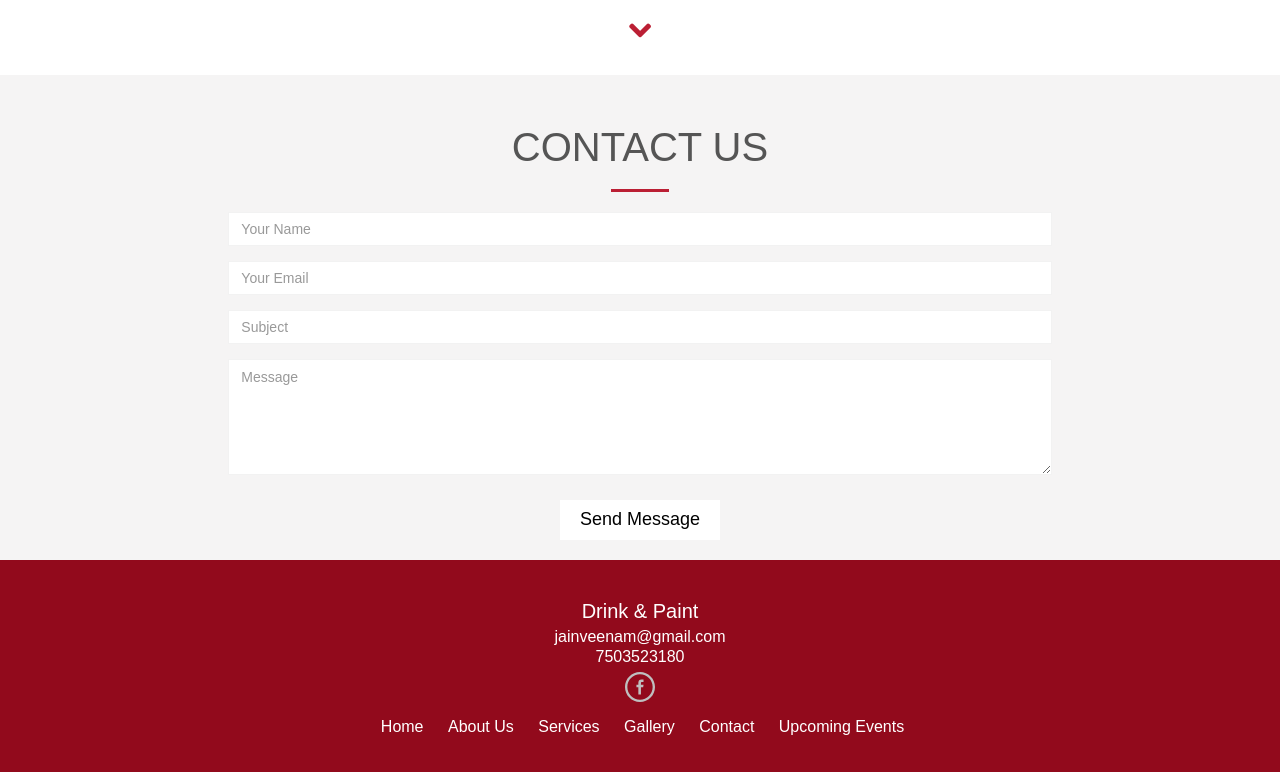
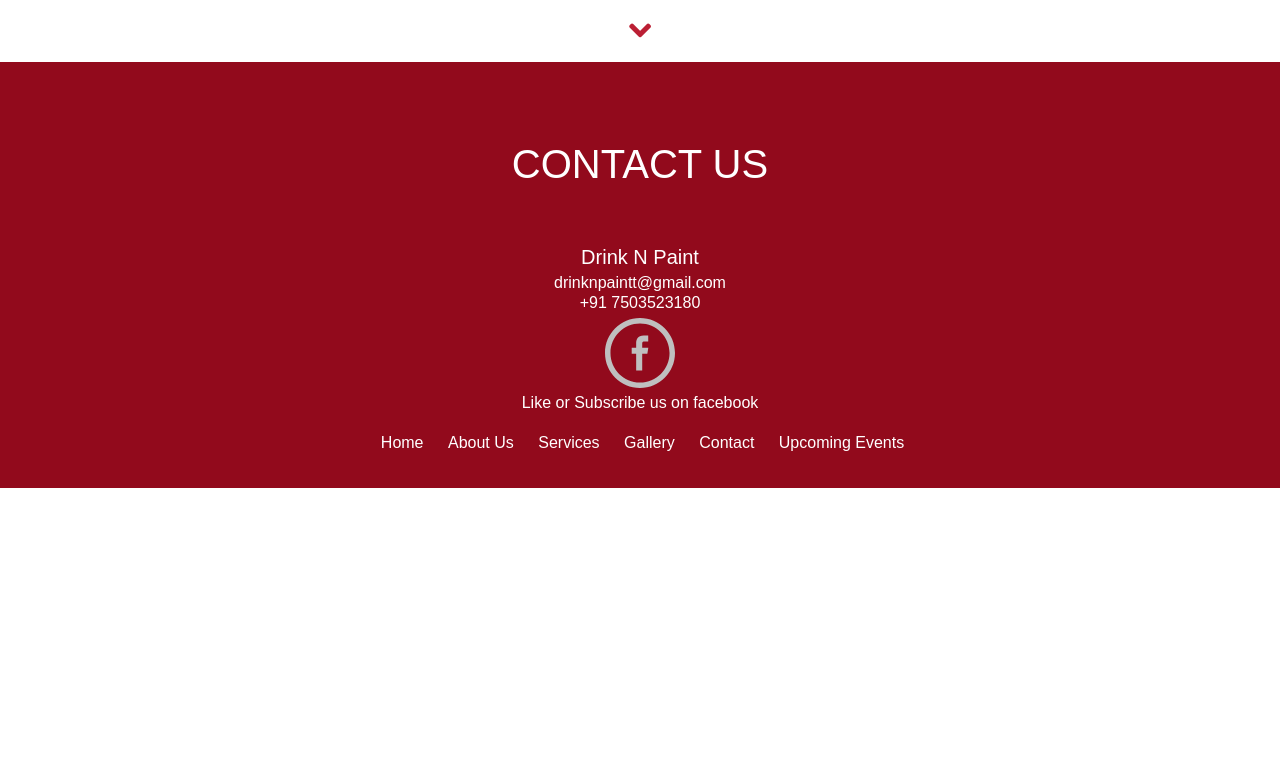
Before and after one commit to nitingupta220/DrinkandPaint, a plain HTML site: page index.html in a window 1280 px wide. Shown: the part 2629-3401 px from the top of the page. After the commit the page ends 3117 px from the top, so only its background shows below. Drawn offline with nearby package versions, Linux system fonts and the light colour scheme; a web font is replaced by a local one.

Commit message:
change the footer and remove the contact section

```diff
--- a/css/style.css
+++ b/css/style.css
@@ -754,10 +754,12 @@ textarea#message {
 }
 
 #footer img {
-    height: 30px;
-    width: 30px;
+    height: 70px;
+    width: 70px;
 }
-
+#footer img:hover {
+    filter: brightness(400%);
+}
 #footer ul {
     margin-top: 20px;
 }
--- a/index.html
+++ b/index.html
@@ -40,6 +40,7 @@
             transform: rotate(-135deg);
             -webkit-transform: rotate(-135deg);
         }
+
     </style>
 
 </head>
@@ -65,7 +66,7 @@
                         <li class="hide_1"><a href="#about">About Us</a></li>
                         <li class="hide_1"><a href="#portfolio">Services</a></li>
                         <li class="hide_1"><a href="#features">Gallery</a></li>
-                        <li class="hide_1"><a href="#contact">Contact</a></li>
+                        <li class="hide_1"><a href="#footer">Contact</a></li>
                         <li class="hide_1"><a href="#" target="_blank">Upcoming Events</a></li>
                     </ul>
                 </div>
@@ -124,9 +125,7 @@
             <div class="row">
                 <div class="col-md-12">
                     <div class="About-1">
-                        Toast your glasses and discover a new creative style of drinking! Combine cocktails of fine drinks with paint and canvas for an unparalleled experience, ending in a pleasant hangover of a newfound talent in you. Come along with your friends, family, soulmate
-                        or anyone to munch on your favorite food, drink your favorite beverage, taste some premium wine, and spread your creativity on canvas with step by step painting instructions from an expert artist, and take home your masterpiece
-                        along with great memories.
+                        Toast your glasses and discover a new creative style of drinking! Combine cocktails of fine drinks with paint and canvas for an unparalleled experience, ending in a pleasant hangover of a newfound talent in you. Come along with your friends, family, soulmate or anyone to munch on your favorite food, drink your favorite beverage, taste some premium wine, and spread your creativity on canvas with step by step painting instructions from an expert artist, and take home your masterpiece along with great memories.
                     </div>
                 </div>
             </div>
@@ -404,56 +403,22 @@
     </section>
     <!--/#portfolio-item-->
 
-    <section id="contact" style="margin-top: 23px; padding: 0 !important">
-        <div class="contact-page" style="padding: 0 !important">
-            <div class="container-fluid">
-                <div class="center">
-                    <div class="col-md-6 col-md-offset-3">
-                        <h2><span>Contact Us</span></h2>
-                        <hr>
-                    </div>
-                </div>
-                <div class="row contact-wrap">
-                    <div class="col-md-8 col-md-offset-2">
-                        <div id="sendmessage">Your message has been sent. Thank you!</div>
-                        <div id="errormessage"></div>
-                        <form action="" method="post" role="form" class="contactForm">
-                            <div class="form-group">
-                                <input type="text" name="name" class="form-control" id="name" placeholder="Your Name" data-rule="minlen:4" data-msg="Please enter at least 4 chars" />
-                                <div class="validation"></div>
-                            </div>
-                            <div class="form-group">
-                                <input type="email" class="form-control" name="email" id="email" placeholder="Your Email" data-rule="email" data-msg="Please enter a valid email" />
-                                <div class="validation"></div>
-                            </div>
-                            <div class="form-group">
-                                <input type="text" class="form-control" name="subject" id="subject" placeholder="Subject" data-rule="minlen:4" data-msg="Please enter at least 8 chars of subject" />
-                                <div class="validation"></div>
-                            </div>
-                            <div class="form-group">
-                                <textarea class="form-control" name="message" rows="5" data-rule="required" data-msg="Please write something for us" placeholder="Message"></textarea>
-                                <div class="validation"></div>
-                            </div>
 
-                            <div class="text-center"><button type="submit" class="btn btn-primary btn-lg">Send Message</button></div>
-                        </form>
-                    </div>
-                </div>
-                <!--/.row-->
-            </div>
-            <!--/.container-->
-        </div>
-        <!--/#contact-page-->
-    </section>
 
     <footer id="footer" class="midnight-blue">
         <div class="container">
             <div class="row">
+                <div class="center">
+                    <div class="col-md-6 col-md-offset-3">
+                        <h2 style="color: white;"><span>Contact Us</span></h2>
+                    </div>
+                </div>
                 <div class="col-xs-12 col-sm-12 col-md-12 col-lg-12">
-                    <h5>Drink & Paint</h5>
-                    <p>jainveenam@gmail.com</p>
-                    <p>7503523180</p>
+                    <h5>Drink N Paint</h5>
+                    <p>drinknpaintt@gmail.com</p>
+                    <p>+91 7503523180</p>
                     <a href="https://www.facebook.com/drinknpaint/" target="_blank"><img src="images/social-facebook-circular-button.svg" alt=""></a>
+                    <p style="margin-top: 10px;">Like or Subscribe us on facebook</p>
                 </div>
                 <div class="col-xs-12 col-sm-12 col-md-12 col-lg-12">
                     <ul class="list-inline show_1">
@@ -461,7 +426,7 @@
                         <li class="hide_1"><a href="#about">About Us</a></li>
                         <li class="hide_1"><a href="#portfolio">Services</a></li>
                         <li class="hide_1"><a href="#features">Gallery</a></li>
-                        <li class="hide_1"><a href="#contact">Contact</a></li>
+                        <li class="hide_1"><a href="#footer">Contact</a></li>
                         <li class="hide_1"><a href="#" target="_blank">Upcoming Events</a></li>
                     </ul>
                 </div>
```
